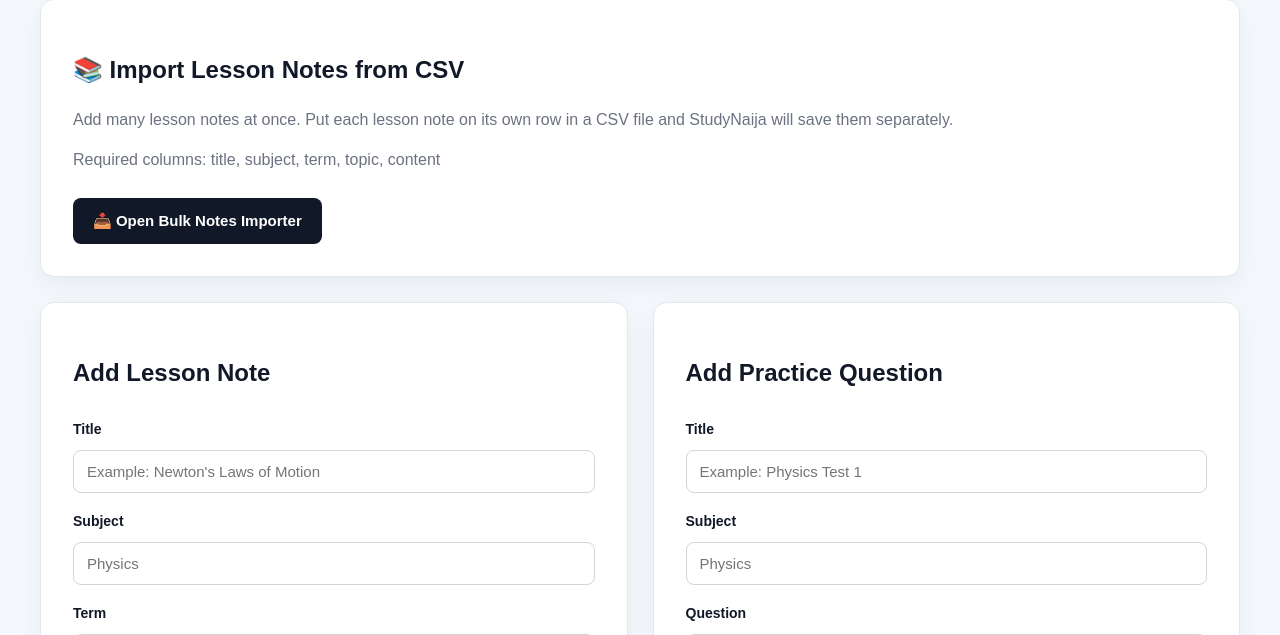
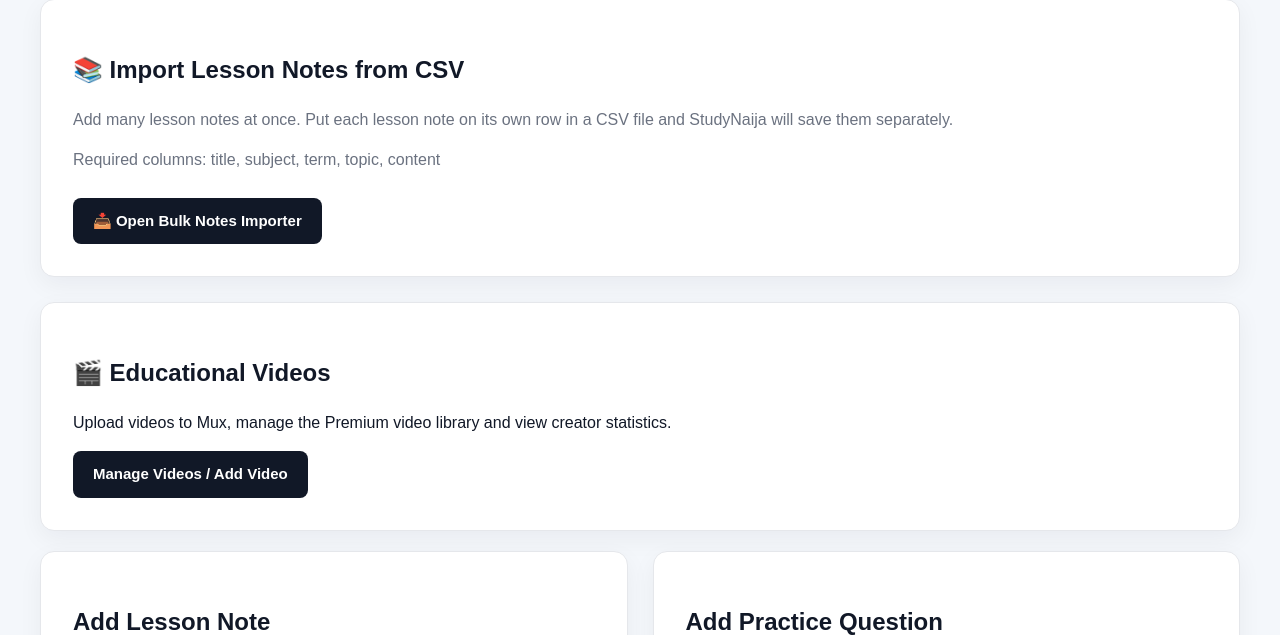
Before and after one commit to Tee-11/studynaijaai.ng, a Flask app: page /admin in a window 1280 px wide. Shown: the part 234-869 px from the top of the page. Run offline with Flask 3, Linux system fonts and the light colour scheme; the visitor is signed in with stand-in values (Sample User, id 1); data comes from the database, SQL or seed files in the repository; data that the repository does not hold is empty; some libraries are stand-ins or nearby versions.

Commit message:
Add video management link to admin dashboard

```diff
--- a/templates/admin.html
+++ b/templates/admin.html
@@ -19,6 +19,12 @@ Admin Dashboard
 
 </div>
 
+
+<div class="wide-card" style="margin-bottom:20px;">
+    <h2>🎬 Educational Videos</h2>
+    <p>Upload videos to Mux, manage the Premium video library and view creator statistics.</p>
+    <a class="button" href="{{ url_for('admin_videos') }}">Manage Videos / Add Video</a>
+</div>
 
 <section class="admin-grid">
 
```
